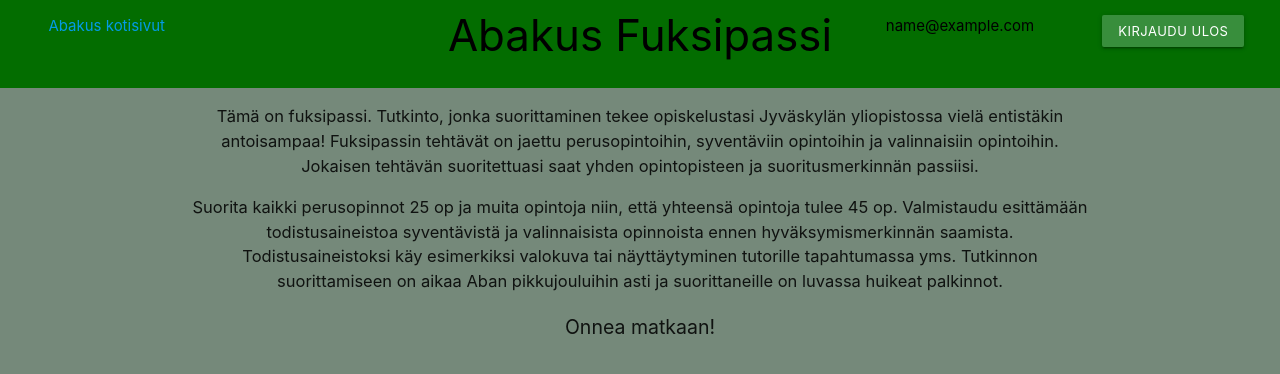
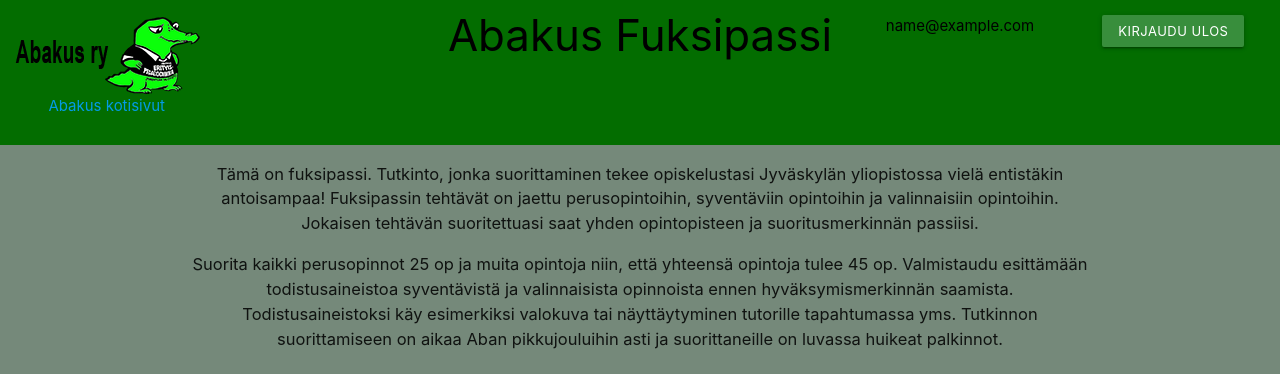
Before and after one commit to trueaddict/fuksipassi_app, a Flask app: page / in a window 1280 px wide. Shown: the top 374 px of the page. Run offline with Flask 2, Linux system fonts and the light colour scheme; the visitor is signed in with stand-in values (Sample User, id 1); data that the repository does not hold is empty.

Commit message:
Logon päivitys

```diff
--- a/templates/abakus/index.html
+++ b/templates/abakus/index.html
@@ -30,7 +30,7 @@
 
 
         <div class="col s12 m2 brand-site">
-          <a href="https://www.abakusry.fi/"><img src="" alt="" class="responsive-img">Abakus kotisivut</a>
+          <a href="https://www.abakusry.fi/"><img src="./static/img/abakus_logo.png" alt="" class="responsive-img">Abakus kotisivut</a>
         </div>
         <div class="col s12 m4 offset-m2">
           <a href="#" class=""><h3 class="brand-text brand-logo">Abakus Fuksipassi</h3></a>
```
Also changed, not shown: static/img/abakus_logo.png (added), static/img/favicon_fp_2.png (added), 2 other files.
